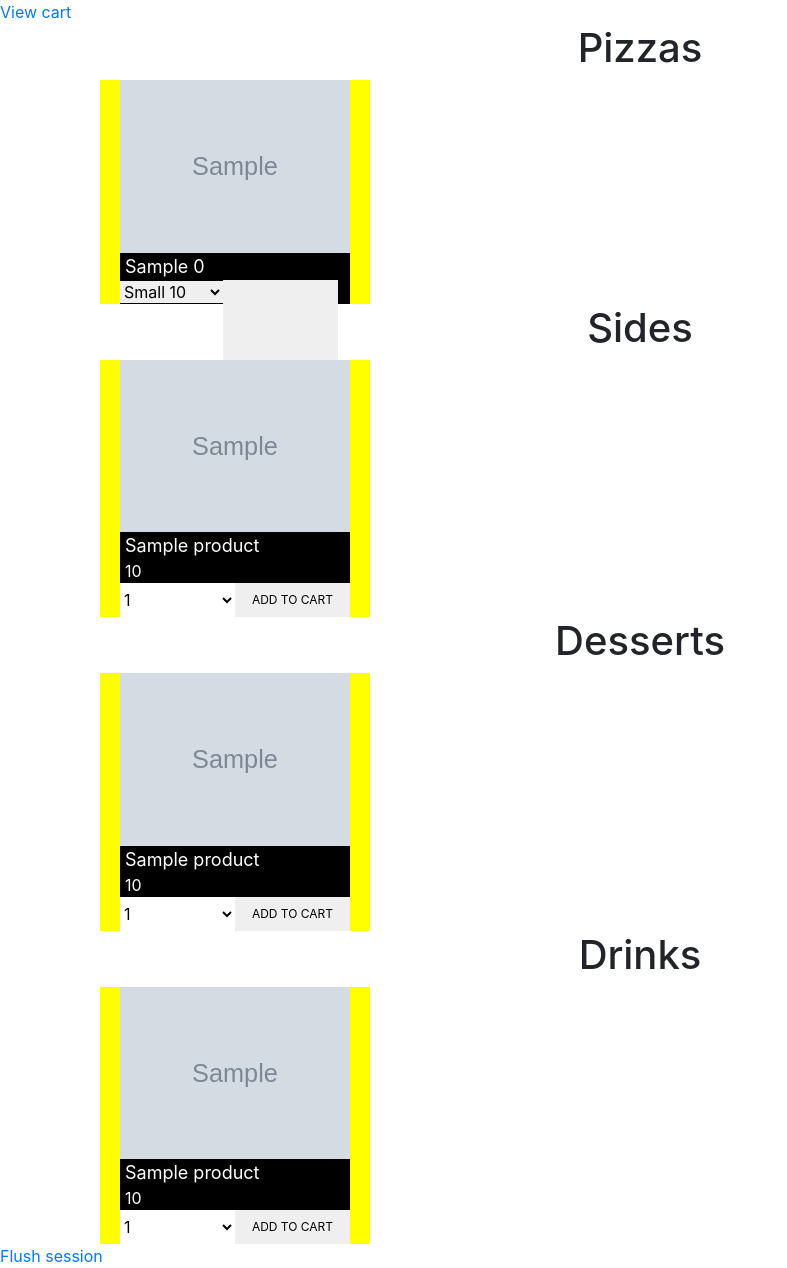
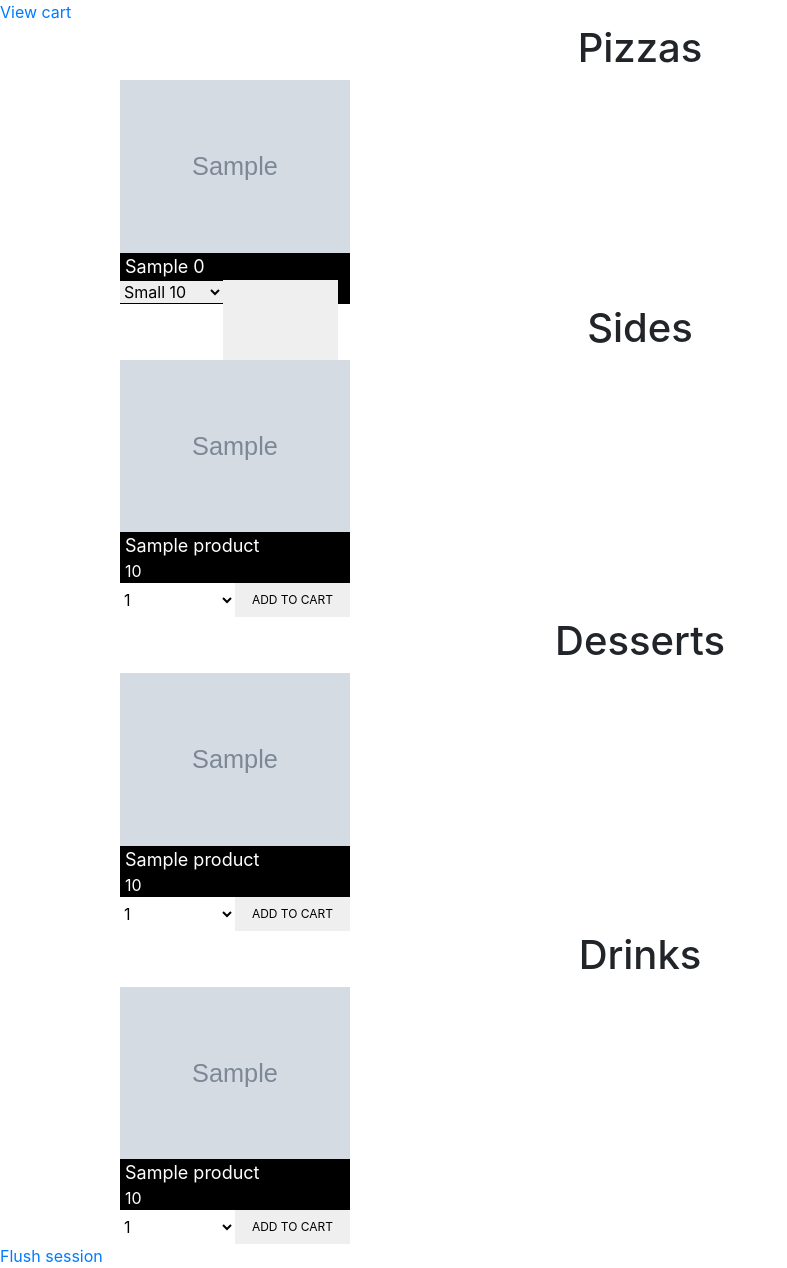
Before and after one commit to philip-hughes/fourth-milestone-project, a Django app: template menu/templates/menu/menu.html in a window 1280 px wide. Shown: the part 48-1316 px from the top of the page, without its empty margins (0-787 px from the left). Run offline with Django 3.2, Linux system fonts and the light colour scheme; the template is opened without the code that fills it: most values are stand-ins (such as "Sample title", 1, 10 or a date in 2020); grey boxes marked "Sample" are stand-in pictures; parts of the project's set-up code (start-up, migrations or seed data) failed here and were passed over; some libraries are stand-ins or nearby versions.

Commit message:
Removing uncecessary menu background color

```diff
--- a/menu/static/menu/css/menu.css
+++ b/menu/static/menu/css/menu.css
@@ -10,7 +10,6 @@
 }
 .menu-item-wrapper {
     position: relative;
-    background-color: yellow;
 }
 
 .menu-item {
```
